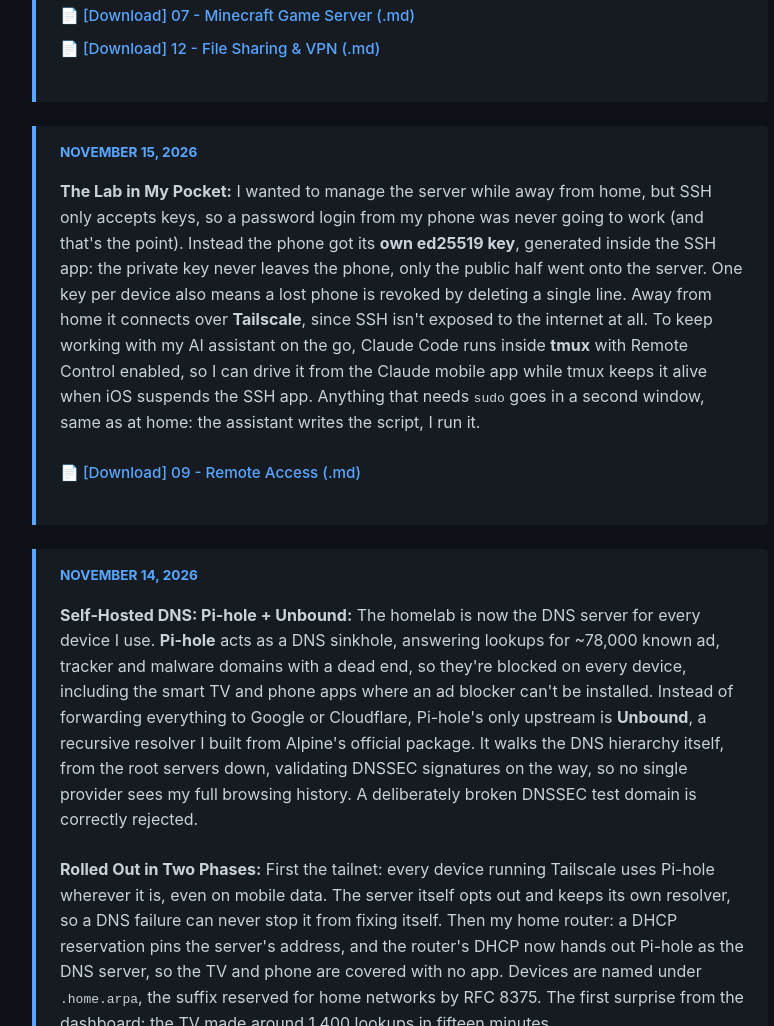
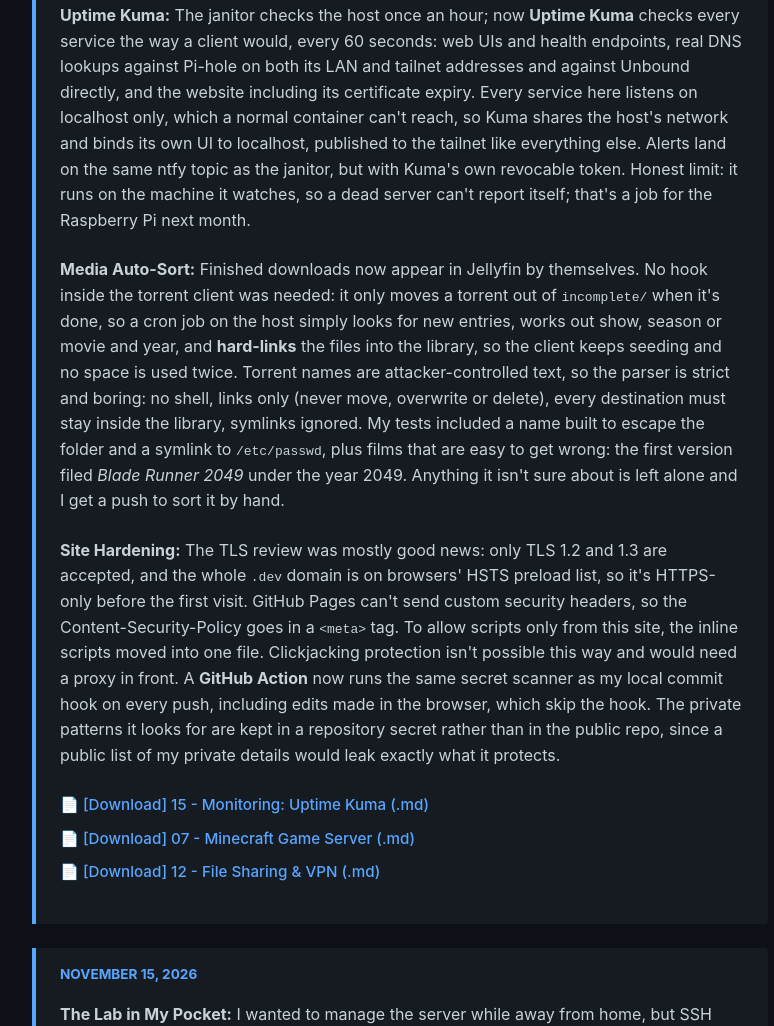
Before and after one commit to Hartmut-dev/Website, a plain HTML site: page homelab-blog.html in a window 1280 px wide. Shown: the part 1411-2437 px from the top of the page, without its empty margins (240-1014 px from the left). Drawn offline with Linux system fonts and the light colour scheme.

Commit message:
Uptime Kuma (new page 15), media auto-sort, site hardening + gitleaks Action docs (00, 03, 09, 10, 11, 12, log, roadmap, blog)
Co-Authored-By: Claude Opus 5.5 <noreply@anthropic.com>
Claude-Session: https://claude.ai/code/session_012HQTX9fPyt8LPQfL3msGVZ

```diff
--- a/homelab-blog.html
+++ b/homelab-blog.html
@@ -37,6 +37,7 @@
                 <li><strong>32GB RAM upgrade</strong> (validated with Memtest86+) and an <strong>Obsidian second brain</strong> that gives my AI assistant long-term memory.</li>
                 <li><strong>Portfolio:</strong> documentation pipeline with secret scanning, and a Projects page of case studies.</li>
                 <li><strong>Game server idle auto-stop</strong> through the Crafty API, with a least-privilege key.</li>
+                <li><strong>Uptime Kuma</strong> service monitoring, <strong>media auto-sort</strong> with untrusted-name handling, and <strong>site hardening</strong> (CSP, TLS review, secret scanning in CI).</li>
             </ul>
 
             <h3>Now</h3>
@@ -48,9 +49,7 @@
 
             <h3>Next: Network Services &amp; Automation</h3>
             <ul>
-                <li><strong>Monitoring:</strong> Uptime Kuma, then Prometheus + Grafana with SNMP.</li>
-                <li><strong>Media auto-sort:</strong> finished downloads sorted into the library automatically, with file names treated as untrusted input.</li>
-                <li><strong>Site hardening:</strong> security headers, a TLS review, and a GitHub Action secret scan that also covers edits made on github.com.</li>
+                <li><strong>Monitoring:</strong> Prometheus + Grafana with SNMP (Uptime Kuma is done).</li>
                 <li><strong>More local AI roles:</strong> a threat-intel scout (security feeds only, no system access), a read-only Librarian for these docs, and a model bake-off with checkable tasks.</li>
             </ul>
 
@@ -84,7 +83,11 @@
                 <p><strong>Game Server Idle Auto-Stop:</strong> The modded Minecraft server holds 11GB of RAM even when nobody is on. A small script now checks every five minutes through <strong>Crafty's API</strong> and stops the server after 20 minutes with no players, then sends a push notification to my phone; starting it again is one tap in the panel. The roadmap said RCON, but stopping Java behind Crafty's back would look like a crash, and Crafty's crash detection would just restart it, so it goes through the panel's own <code>stop</code> action. One surprise from reading Crafty's source: its twice-daily scheduled <em>restart</em> starts a server that is stopped, which would have undone the auto-stop. Those schedules are now off, and the script restarts the server only when it's already running, sending the in-game warnings only if someone is online. The script is deliberately timid: any API error or unusual state means it does nothing. Least privilege took a detour: the API key can only send commands and manage schedules, but Crafty gives a limited key just the servers its owner holds through a <em>role</em>, and as superuser I had none, so the key saw no servers at all until I added myself to a role with only those two permissions.</p>
                 <p><strong>Locking Down the VPN Container's Control API:</strong> Yesterday's log triage flagged a warning from <strong>gluetun</strong>, the VPN container in front of the torrent client: its control API had an unauthenticated route. It's only reachable inside the container's network namespace, but the torrent client shares that namespace, and that client is the most exposed thing on the box. Every route now needs an API key, kept in the sops-encrypted secrets file. My monitoring agent's VPN leak check uses that API, so it now runs its request <em>inside</em> the container, where the key is expanded, and the monitoring code never sees the key. Without the key, requests now get a <code>401</code>, including from the torrent client, and the leak check still passes.</p>
                 <p><strong>A DNS Puzzle, Parked:</strong> The server's resolver kept switching between UDP and TCP for one public DNS server, about 190 times an hour for ten hours, then stopped. Lookups kept working (one failed update check in the logs). The likely culprit is the ISP modem, which I'm about to put into bridge mode anyway, so for now it's on the watch list rather than fixed by guesswork.</p>
+                <p><strong>Uptime Kuma:</strong> The janitor checks the host once an hour; now <strong>Uptime Kuma</strong> checks every service the way a client would, every 60 seconds: web UIs and health endpoints, real DNS lookups against Pi-hole on both its LAN and tailnet addresses and against Unbound directly, and the website including its certificate expiry. Every service here listens on localhost only, which a normal container can't reach, so Kuma shares the host's network and binds its own UI to localhost, published to the tailnet like everything else. Alerts land on the same ntfy topic as the janitor, but with Kuma's own revocable token. Honest limit: it runs on the machine it watches, so a dead server can't report itself; that's a job for the Raspberry Pi next month.</p>
+                <p><strong>Media Auto-Sort:</strong> Finished downloads now appear in Jellyfin by themselves. No hook inside the torrent client was needed: it only moves a torrent out of <code>incomplete/</code> when it's done, so a cron job on the host simply looks for new entries, works out show, season or movie and year, and <strong>hard-links</strong> the files into the library, so the client keeps seeding and no space is used twice. Torrent names are attacker-controlled text, so the parser is strict and boring: no shell, links only (never move, overwrite or delete), every destination must stay inside the library, symlinks ignored. My tests included a name built to escape the folder and a symlink to <code>/etc/passwd</code>, plus films that are easy to get wrong: the first version filed <em>Blade Runner 2049</em> under the year 2049. Anything it isn't sure about is left alone and I get a push to sort it by hand.</p>
+                <p><strong>Site Hardening:</strong> The TLS review was mostly good news: only TLS 1.2 and 1.3 are accepted, and the whole <code>.dev</code> domain is on browsers' HSTS preload list, so it's HTTPS-only before the first visit. GitHub Pages can't send custom security headers, so the Content-Security-Policy goes in a <code>&lt;meta&gt;</code> tag. To allow scripts only from this site, the inline scripts moved into one file. Clickjacking protection isn't possible this way and would need a proxy in front. A <strong>GitHub Action</strong> now runs the same secret scanner as my local commit hook on every push, including edits made in the browser, which skip the hook. The private patterns it looks for are kept in a repository secret rather than in the public repo, since a public list of my private details would leak exactly what it protects.</p>
                 <ul style="list-style: none; padding: 0;">
+                    <li><a href="docs/15_Monitoring_Uptime_Kuma.md" class="nav-link" style="margin-bottom: 0.5rem; font-size: 0.95rem;">&#128196; [Download] 15 - Monitoring: Uptime Kuma (.md)</a></li>
                     <li><a href="docs/07_Minecraft_Game_Server.md" class="nav-link" style="margin-bottom: 0.5rem; font-size: 0.95rem;">&#128196; [Download] 07 - Minecraft Game Server (.md)</a></li>
                     <li><a href="docs/12_File_Sharing_qBittorrent_and_VPN.md" class="nav-link" style="margin-bottom: 0.5rem; font-size: 0.95rem;">&#128196; [Download] 12 - File Sharing &amp; VPN (.md)</a></li>
                 </ul>
```
Also changed, not shown: 9 other files.
